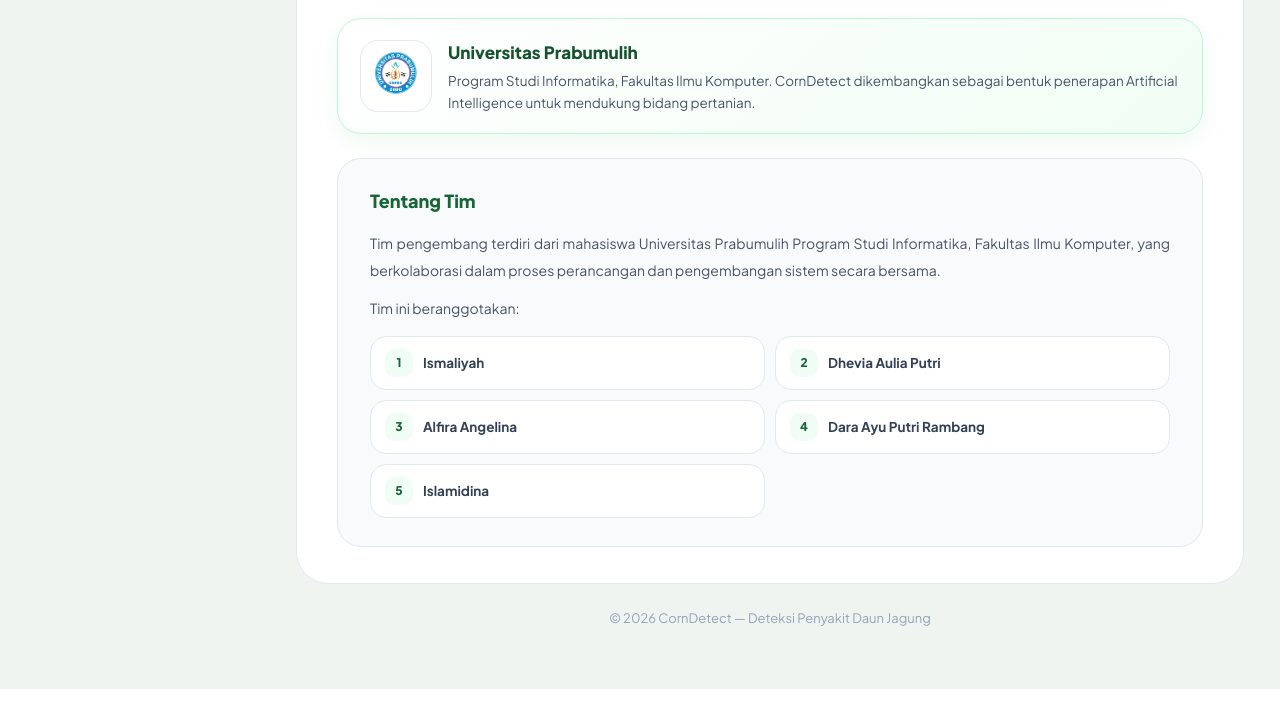
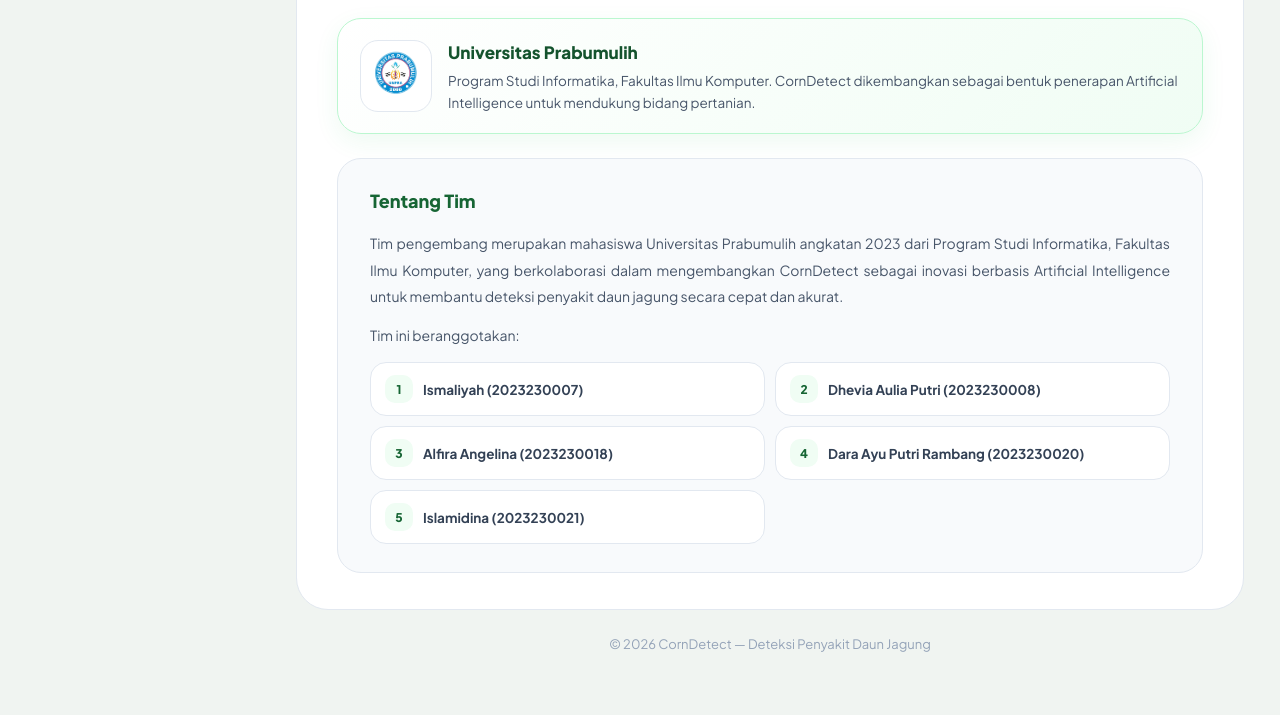
Before and after one commit to daraayu2828/CornDetect-Web, a Flask app: page /tentang in a window 1280 px wide. Shown: the part 1540-2255 px from the top of the page. Before the commit the page ends 2229 px from the top, so only its background shows below. Run offline with Flask 3, Linux system fonts and the light colour scheme.

Commit message:
Update tentang.html

```diff
--- a/templates/tentang.html
+++ b/templates/tentang.html
@@ -410,14 +410,16 @@
 
                 <div class="team-description">
                     <h3>Tentang Tim</h3>
-                    <p>Tim pengembang terdiri dari mahasiswa Universitas Prabumulih Program Studi Informatika, Fakultas Ilmu Komputer, yang berkolaborasi dalam proses perancangan dan pengembangan sistem secara bersama.</p>
+                    <p>
+Tim pengembang merupakan mahasiswa Universitas Prabumulih angkatan 2023 dari Program Studi Informatika, Fakultas Ilmu Komputer, yang berkolaborasi dalam mengembangkan CornDetect sebagai inovasi berbasis Artificial Intelligence untuk membantu deteksi penyakit daun jagung secara cepat dan akurat.
+</p>
                     <p>Tim ini beranggotakan:</p>
                     <ol class="member-list">
-                        <li>Ismaliyah</li>
-                        <li>Dhevia Aulia Putri</li>
-                        <li>Alfira Angelina</li>
-                        <li>Dara Ayu Putri Rambang</li>
-                        <li>Islamidina</li>
+                        <li>Ismaliyah (2023230007) </li>
+                        <li>Dhevia Aulia Putri (2023230008) </li>
+                        <li>Alfira Angelina (2023230018) </li>
+                        <li>Dara Ayu Putri Rambang (2023230020) </li>
+                        <li>Islamidina (2023230021) </li>
                     </ol>
                 </div>
             </section>
```
